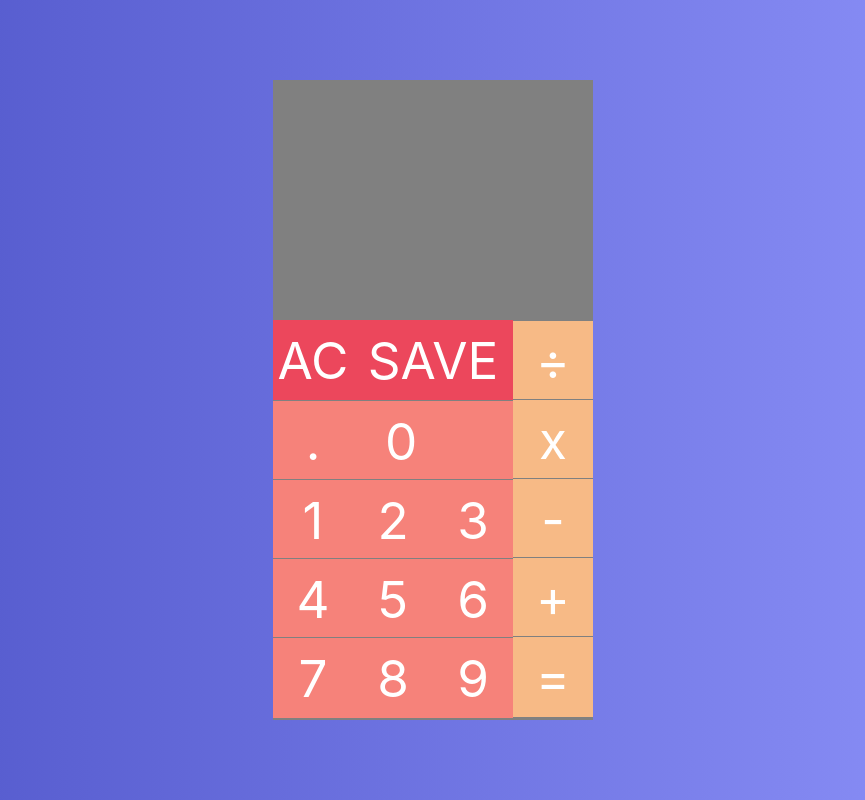
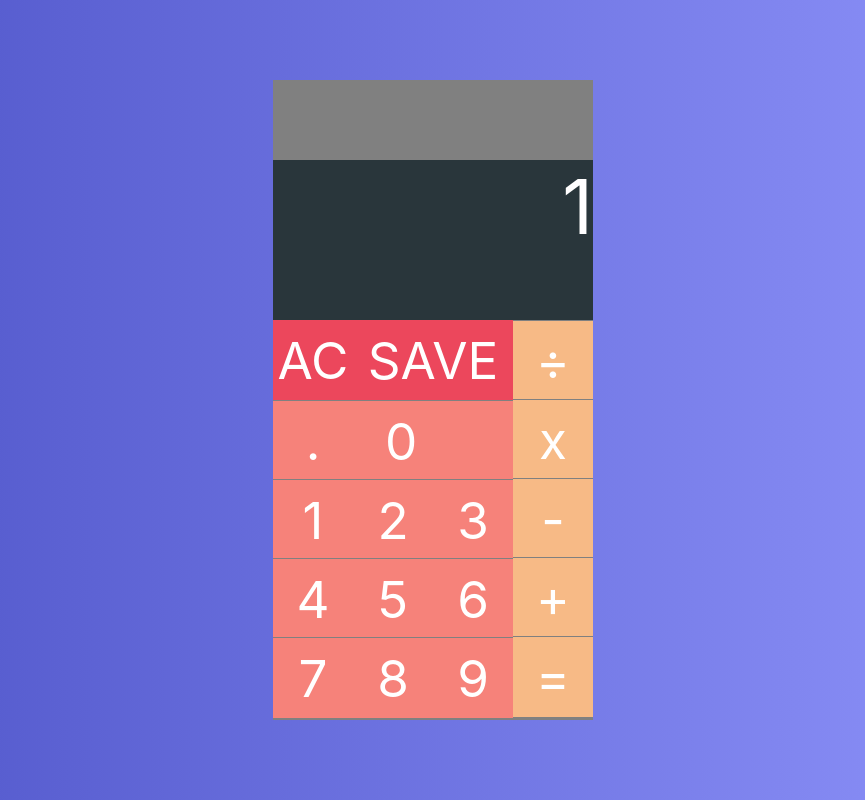
Before and after one commit to fijisoo/simple-calculator, a Vue app: page / in a window 1280 px wide. Shown: the whole page, without its empty margins (207-1072 px from the left). Built offline with nearby package versions, Linux system fonts and the light colour scheme.

Commit message:
Add container which displays current entered number

```diff
--- a/src/App.vue
+++ b/src/App.vue
@@ -1,6 +1,7 @@
 <template>
   <AppLayout>
     <CalculatorLayout>
+      <CurrentNumberDisplayContainer />
       <OptionsContainer />
       <CalcContainer />
       <KeyboardContainer />
@@ -12,6 +13,7 @@
 import { Component, Vue } from 'vue-property-decorator';
 import AppLayout from '@/layouts/AppLayout.vue';
 import CalculatorLayout from '@/layouts/CalculatorLayout.vue';
+import CurrentNumberDisplayContainer from '@/containers/CurrentNumberDisplayContainer.vue';
 import OptionsContainer from '@/containers/OptionsContainer.vue';
 import CalcContainer from '@/containers/CalcContainer.vue';
 import KeyboardContainer from '@/containers/KeyboardContainer.vue';
@@ -20,6 +22,7 @@ import KeyboardContainer from '@/containers/KeyboardContainer.vue';
   components: {
     AppLayout,
     CalculatorLayout,
+    CurrentNumberDisplayContainer,
     OptionsContainer,
     CalcContainer,
     KeyboardContainer,
--- /dev/null
+++ b/src/components/Flex.vue
@@ -0,0 +1,34 @@
+<template>
+    <div :class="flexClasses">
+        <slot />
+    </div>
+</template>
+
+<script lang="ts">
+    import { Component, Prop, Vue } from 'vue-property-decorator';
+    import Typography from '@/components/Typography.vue';
+    import { BasicAlignment, VerticalAlign, HorizontalAlign } from '@/types/Align.types.ts';
+
+    @Component
+    export default class Flex extends Vue {
+        @Prop({
+            default: BasicAlignment.FLEX_START,
+        }) private contentVerticalAlign?: VerticalAlign;
+
+        @Prop({
+            default: BasicAlignment.FLEX_START,
+        }) private contentHorizontalAlign?: HorizontalAlign;
+
+        get flexClasses() {
+            return [
+                'flex',
+                `flex-align--${this.contentVerticalAlign}`,
+                `flex-justify--${this.contentHorizontalAlign}`,
+            ];
+        }
+    }
+</script>
+
+<style lang="scss" scoped>
+    @import '@/styles/FlexAlign.scss';
+</style>
--- /dev/null
+++ b/src/containers/CurrentNumberDisplayContainer.vue
@@ -0,0 +1,80 @@
+<template>
+  <div :class="currentNumberDisplayClasses">
+    <Flex :class='currentNumberFlexWrapperClass' contentHorizontalAlign='flexEnd'>
+      <Typography :style="currentNumberStyle">{{currentNumber}}</Typography>
+    </Flex>
+  </div>
+</template>
+
+<script lang="ts">
+import { Component, Vue } from 'vue-property-decorator';
+import Typography from '@/components/Typography.vue';
+import Flex from '@/components/Flex.vue';
+import { BackgroundColor } from '@/types/Colors.types';
+import { BasicAlignment } from '@/types/Align.types';
+
+interface CurrentNumberStyle {
+  fontSize: string;
+}
+
+@Component({
+  components: {
+    Typography,
+    Flex,
+  },
+})
+export default class CurrentNumberDisplayContainer extends Vue {
+    // Fallback before connecting to Vuex
+    private number = '1';
+    private fontSizeBase: number = 6;
+    private fontSizeDivider: number = 14;
+    private minFontSize: number = 2.5;
+    private currentNumberFlexWrapperClass: string = 'currentNumberFlexWrapper';
+
+    get currentNumberDisplayClasses(): [string] {
+        return ['current-number-display-container'];
+    }
+
+    get currentNumber(): string {
+      const numberString: string = String(this.number);
+      const [full, decimal] = numberString.split('.') as [string, string];
+      const fullWithCommas: string =
+      full
+          .split('')
+          .reverse()
+          .reduce((acc: string, currentNumber: string, currentIndex: number): string => {
+            const insertComma = currentIndex !== 0 && currentIndex % 3 === 0;
+            return insertComma ? `${currentNumber},${acc}` : `${currentNumber}${acc}`;
+        },
+      '');
+      return fullWithCommas + (decimal ? `.${decimal}` : '');
+    }
+
+    get currentNumberStyle(): CurrentNumberStyle {
+      return {
+        fontSize: `${this.dynamicFontSize}vmax`,
+      };
+    }
+
+    get dynamicFontSize(): number {
+      const numberSize: number = String(this.number).length;
+      const calculatedFontSize: number = this.fontSizeBase - Number(numberSize / this.fontSizeDivider);
+      return (calculatedFontSize < this.minFontSize)
+        ? this.minFontSize
+        : calculatedFontSize;
+    }
+}
+</script>
+
+<style lang="scss">
+    @import '@/styles/variables/Colors.variables.scss';
+    .current-number-display-container {
+      display: grid;
+      grid-area: 2/1/4/5;
+      background-color: $greyishBlue;
+    }
+
+    .currentNumberFlexWrapper {
+      word-break: break-word;
+    }
+</style>
```
